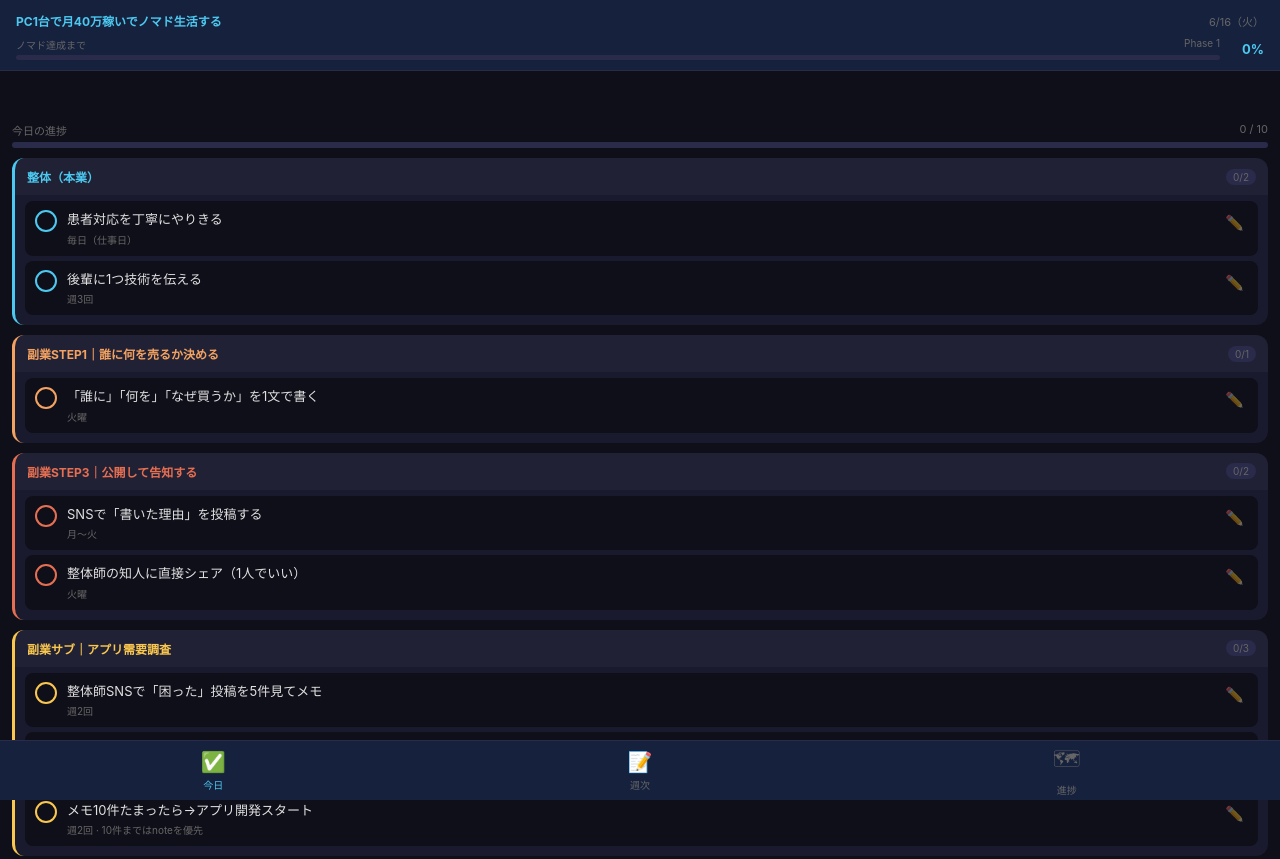
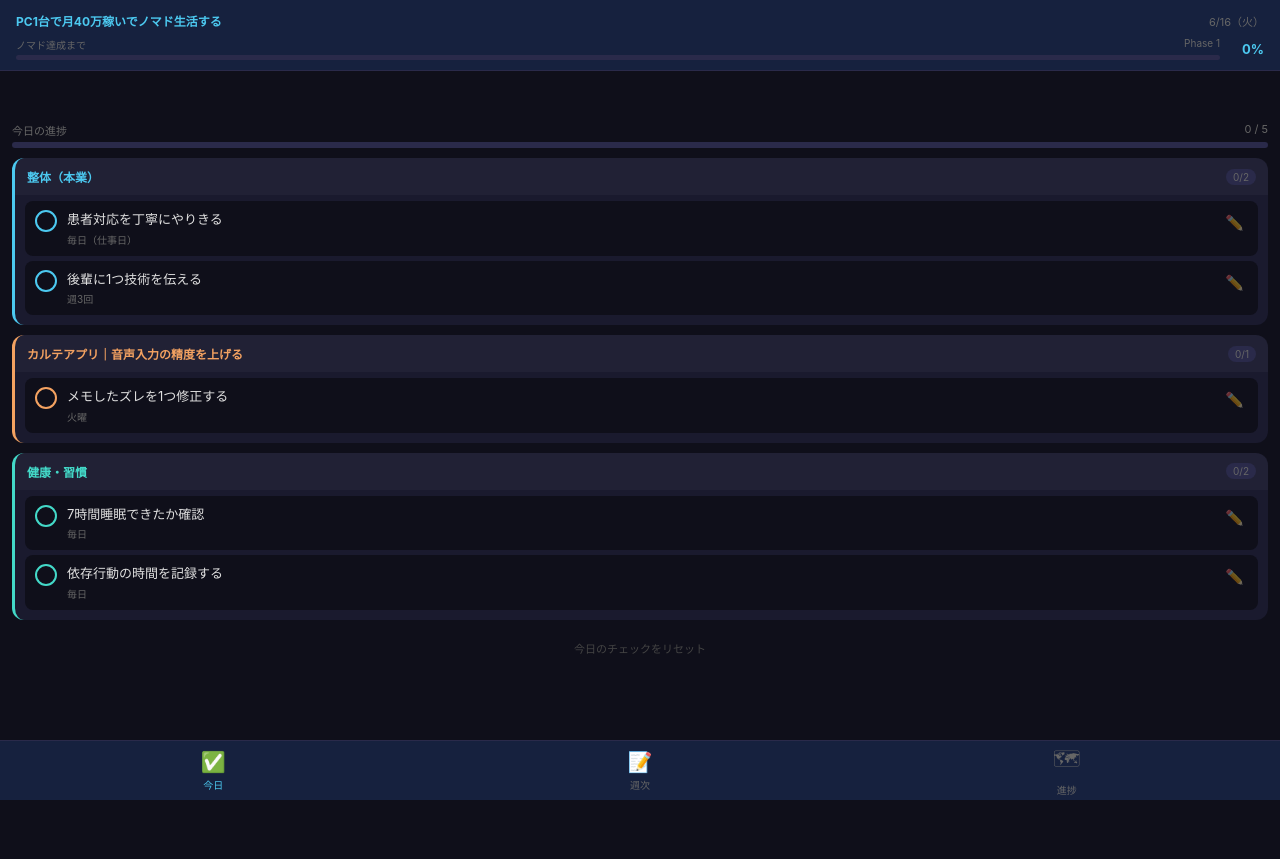
Before and after one commit to sgdgs0813-eng/nomad-tracker, a plain HTML site: page index.html in a window 1280 px wide. Shown: the top 859 px of the page. After the commit the page ends 800 px from the top, so only its background shows below. Drawn offline with Linux system fonts and the light colour scheme.

Commit message:
update tasks: カルテアプリ中心に変更・SNS仕事アカウント追加

```diff
--- a/index.html
+++ b/index.html
@@ -623,11 +623,11 @@ textarea.answer:focus { border-color: #4a4a8a; }
       <div class="milestone-title">Phase 1 達成条件</div>
       <div class="card">
         <div class="checklist">
-          <div class="check-row" data-ckey="p1_note" onclick="toggleCheck(this)"><div class="check-box">✓</div><div class="check-label">noteを3本以上公開</div></div>
+          <div class="check-row" data-ckey="p1_note" onclick="toggleCheck(this)"><div class="check-box">✓</div><div class="check-label">カルテアプリを自院以外でも使える状態にした</div></div>
           <div class="check-row" data-ckey="p1_income" onclick="toggleCheck(this)"><div class="check-box">✓</div><div class="check-label">副業収益が月5万を超えた</div></div>
-          <div class="check-row" data-ckey="p1_sns" onclick="toggleCheck(this)"><div class="check-box">✓</div><div class="check-label">SNSフォロワー500人以上</div></div>
-          <div class="check-row" data-ckey="p1_app" onclick="toggleCheck(this)"><div class="check-box">✓</div><div class="check-label">アプリ調査10件完了 or リリース済</div></div>
-          <div class="check-row" data-ckey="p1_habit" onclick="toggleCheck(this)"><div class="check-box">✓</div><div class="check-label">副業30分/日を1ヶ月継続</div></div>
+          <div class="check-row" data-ckey="p1_sns" onclick="toggleCheck(this)"><div class="check-box">✓</div><div class="check-label">仕事用SNSアカウントを作ってフォロワー200人以上</div></div>
+          <div class="check-row" data-ckey="p1_app" onclick="toggleCheck(this)"><div class="check-box">✓</div><div class="check-label">1社以上に試験導入・デモをしてもらった</div></div>
+          <div class="check-row" data-ckey="p1_habit" onclick="toggleCheck(this)"><div class="check-box">✓</div><div class="check-label">アプリ作業30分/日を1ヶ月継続できた</div></div>
         </div>
       </div>
     </div>
@@ -727,6 +727,7 @@ const TODAY = new Date();
 const DOW = TODAY.getDay();
 
 const SECTIONS = [
+  // ── 本業 ──────────────────────────────────────
   {
     theme: '整体（本業）', color: '#4cc9f0',
     days: [1,2,3,4,5,6],
@@ -736,63 +737,67 @@ const SECTIONS = [
       { text: 'オステオパシー関連を10分読む', freq: '週3回', days: [1,3,5] },
     ]
   },
+
+  // ── カルテアプリ（副業メイン）────────────────
   {
-    theme: '副業STEP1｜誰に何を売るか決める', color: '#f4a261',
+    theme: 'カルテアプリ｜音声入力の精度を上げる', color: '#f4a261',
     days: [1,2,3],
     tasks: [
-      { text: '整体師仲間の「困っていること」を3つ書き出す', freq: '月曜', days: [1] },
-      { text: '自分が解決できる悩みに○をつける', freq: '月曜', days: [1] },
-      { text: '「誰に」「何を」「なぜ買うか」を1文で書く', freq: '火曜', days: [2] },
-      { text: 'noteで競合記事を3本読んで価格帯メモ', freq: '水曜', days: [3] },
+      { text: '実際に使って音声認識のズレを3箇所メモする', freq: '月曜', days: [1] },
+      { text: 'メモしたズレを1つ修正する', freq: '火曜', days: [2] },
+      { text: '修正した箇所を自院で試して結果をメモ', freq: '水曜', days: [3] },
     ]
   },
   {
-    theme: '副業STEP2｜note記事を1本書く', color: '#f4a261',
-    days: [4,5,6,0],
+    theme: 'カルテアプリ｜UIの見やすさを改善する', color: '#f4a261',
+    days: [4,5],
     tasks: [
-      { text: 'タイトルを3パターン書いて1つ選ぶ', freq: '木曜', days: [4] },
-      { text: '見出し（構成）を5つ作る', freq: '木曜', days: [4] },
-      { text: '本文を1見出し分だけ書く（500字）', freq: '金〜土', days: [5,6] },
-      { text: '全文を書き終える', freq: '土〜日', days: [6,0] },
+      { text: '「ここ見づらい」と感じた画面を1つスクショ', freq: '木曜', days: [4] },
+      { text: 'スクショの改善案をメモ or 直接修正する', freq: '金曜', days: [5] },
     ]
   },
   {
-    theme: '副業STEP3｜公開して告知する', color: '#e76f51',
-    days: [1,2,3],
+    theme: 'カルテアプリ｜汎用化・営業準備', color: '#e76f51',
+    days: [6,0],
     tasks: [
-      { text: 'アイキャッチ画像をCanvaで作る（30分）', freq: '月曜', days: [1] },
-      { text: 'noteに投稿する', freq: '月曜', days: [1] },
-      { text: 'SNSで「書いた理由」を投稿する', freq: '月〜火', days: [1,2] },
-      { text: '整体師の知人に直接シェア（1人でいい）', freq: '火曜', days: [2] },
-      { text: '反応・閲覧数をメモして振り返る', freq: '水曜', days: [3] },
+      { text: '自院専用の部分をリストアップする', freq: '土曜', days: [6] },
+      { text: 'リストの中から汎用化できる項目を1つ対応する', freq: '土曜', days: [6] },
+      { text: '興味ありそうな会社・院に送るデモ動画を撮る準備', freq: '日曜', days: [0] },
+      { text: '「使ってみませんか」と声かけできる人を1人考える', freq: '日曜', days: [0] },
+    ]
+  },
+
+  // ── SNS（集客・営業ツール）───────────────────
+  {
+    theme: 'SNS｜仕事用アカウントを育てる', color: '#ff6b9d',
+    days: [1,3,5],
+    tasks: [
+      { text: 'アプリ開発の進捗を1投稿する（作業メモでOK）', freq: '週3回' },
+      { text: '整体師・治療院向けアカウントをフォローする（3件）', freq: '週3回', days: [1] },
+      { text: 'コメント・反応に返信する', freq: '週3回' },
     ]
   },
   {
-    theme: '副業STEP4｜毎週1本ペースに乗せる', color: '#e76f51',
-    days: [0,3,6],
+    theme: 'SNS｜アカウント立ち上げ（最初の1ヶ月）', color: '#ff6b9d',
+    days: [0],
     tasks: [
-      { text: '先週の記事の閲覧数・購入数を確認', freq: '週1回', days: [0] },
-      { text: '次の記事テーマを1つ決める', freq: '週1回', days: [0] },
-      { text: '競合note記事を1本読んで改善点メモ', freq: '週2回', days: [3,6] },
+      { text: '今週の投稿で一番反応よかったものをメモ', freq: '週1回' },
+      { text: '来週投稿するネタを3つ考えておく', freq: '週1回' },
+      { text: 'フォロワー数・インプレッションを記録する', freq: '週1回' },
     ]
   },
+
+  // ── note（SNSの補助）─────────────────────────
   {
-    theme: '副業サブ｜アプリ需要調査', color: '#f9c74f',
-    days: [2,5],
+    theme: 'note｜SNSの深掘りコンテンツ', color: '#f9c74f',
+    days: [3,6],
     tasks: [
-      { text: '整体師SNSで「困った」投稿を5件見てメモ', freq: '週2回' },
-      { text: '「アプリで解決できそう」と思ったものを1行メモ', freq: '週2回' },
-      { text: 'メモ10件たまったら→アプリ開発スタート', freq: '週2回', note: '10件まではnoteを優先' },
+      { text: 'SNSで反応よかった投稿をnote記事にする計画を立てる', freq: '週1回', days: [3] },
+      { text: 'note記事を1本書く or 下書きを進める', freq: '週1回', days: [6] },
     ]
   },
-  {
-    theme: 'SNS・マーケティング', color: '#ff6b9d',
-    days: [1,3,5],
-    tasks: [
-      { text: 'SNSに1投稿する（整体 or 副業 or 健康）', freq: '週3回' },
-      { text: 'フォロワーのコメントに返信する', freq: '週3回' },
-    ]
-  },
+
+  // ── 投資・健康・人間性 ────────────────────────
   {
     theme: '投資', color: '#90e0a0',
     days: [1,5],
```
